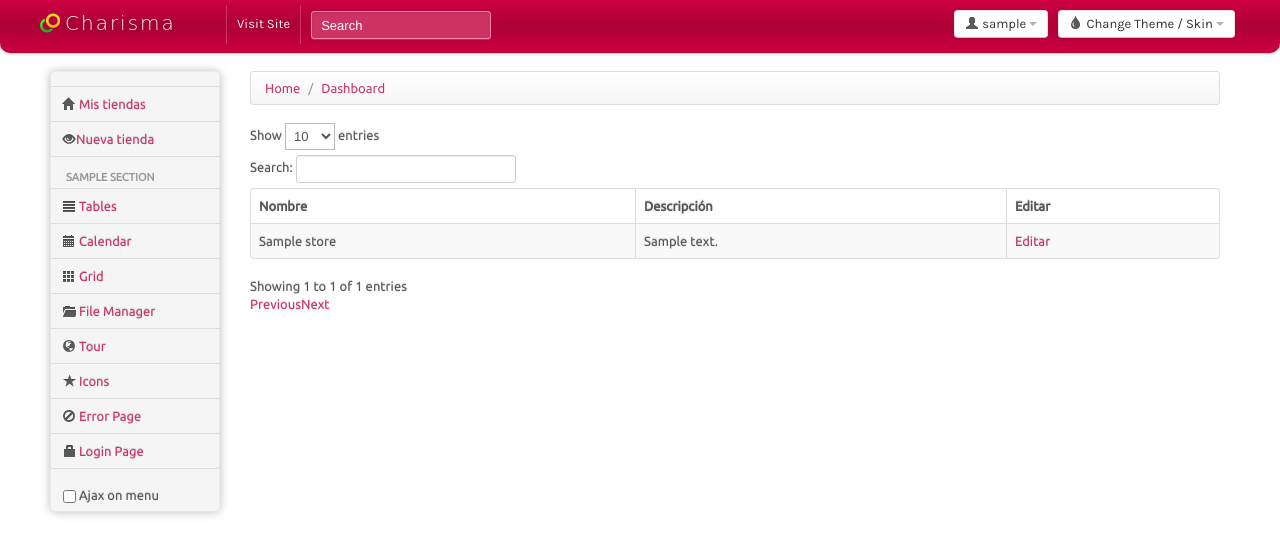
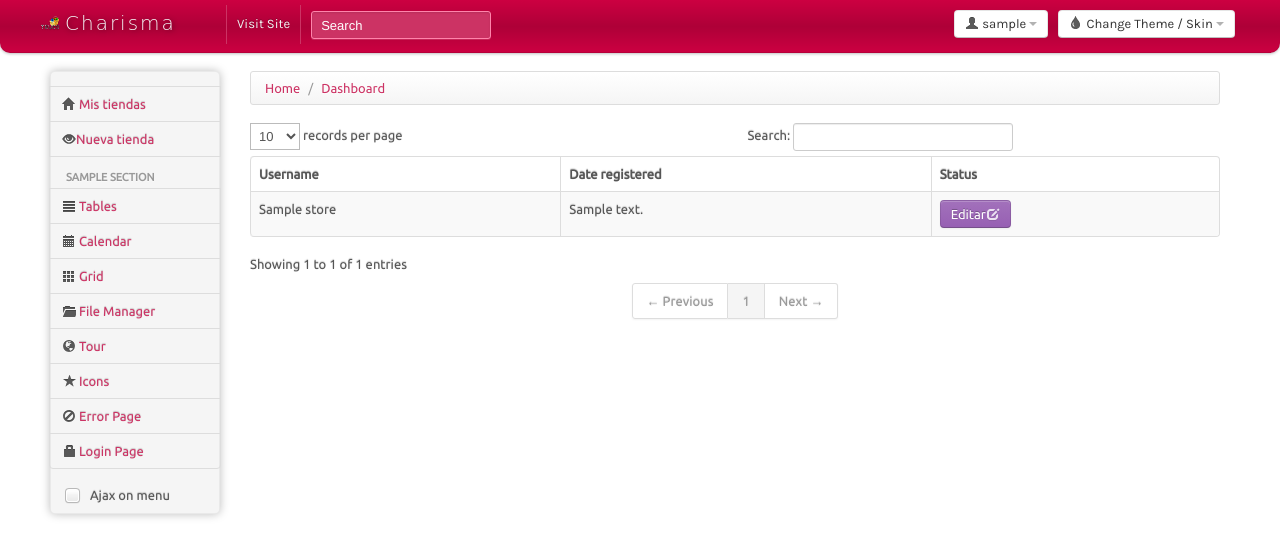
Before and after one commit to alemarmed/Truco, a Django app: page /my-stores/ in a window 1280 px wide. Shown: the top 557 px of the page. Run offline with Django 3.2, Linux system fonts and the light colour scheme; a user stored in the database is signed in; tables that the repository leaves empty hold one stand-in row (values such as "Sample post"); parts of the project's set-up code (start-up, migrations or seed data) failed here and were passed over; some libraries are stand-ins or nearby versions; some web fonts are replaced.

Commit message:
add datatable to admin show stores

```diff
--- a/server_truco/templates/base.html
+++ b/server_truco/templates/base.html
@@ -48,49 +48,7 @@
 {% block content %} {% endblock %}
 </div>
 {% block footer %} {% endblock %}
-
-{% block extrascript %}{% endblock%}
-
-
-<!-- Placed at the end of the document so the pages load faster -->
-	<!-- external javascript
-	================================================== -->
-	<!-- Placed at the end of the document so the pages load faster -->
-
-	<!-- transition / effect library -->
-	<script src="{{STATIC_URL}}usmanhalatit-charisma/js/bootstrap-transition.js"></script>
-	<!-- alert enhancer library -->
-	<script src="{{STATIC_URL}}usmanhalatit-charisma/js/bootstrap-alert.js"></script>
-	<!-- modal / dialog library -->
-	<script src="{{STATIC_URL}}usmanhalatit-charisma/js/bootstrap-modal.js"></script>
-	<!-- custom dropdown library -->
-	<script src="{{STATIC_URL}}usmanhalatit-charisma/js/bootstrap-dropdown.js"></script>
-	<!-- scrolspy library -->
-	<script src="{{STATIC_URL}}usmanhalatit-charisma/js/bootstrap-scrollspy.js"></script>
-	<!-- library for creating tabs -->
-	<script src="{{STATIC_URL}}usmanhalatit-charisma/js/bootstrap-tab.js"></script>
-	<!-- library for advanced tooltip -->
-	<script src="{{STATIC_URL}}usmanhalatit-charisma/js/bootstrap-tooltip.js"></script>
-	<!-- popover effect library -->
-	<script src="{{STATIC_URL}}usmanhalatit-charisma/js/bootstrap-popover.js"></script>
-	<!-- button enhancer library -->
-	<script src="{{STATIC_URL}}usmanhalatit-charisma/js/bootstrap-button.js"></script>
-	<!-- accordion library (optional, not used in demo) -->
-	<script src="{{STATIC_URL}}usmanhalatit-charisma/js/bootstrap-collapse.js"></script>
-	<!-- carousel slideshow library (optional, not used in demo) -->
-	<script src="{{STATIC_URL}}usmanhalatit-charisma/js/bootstrap-carousel.js"></script>
-	<!-- autocomplete library -->
-	<script src="{{STATIC_URL}}usmanhalatit-charisma/js/bootstrap-typeahead.js"></script>
-	<!-- tour library -->
-	<script src="{{STATIC_URL}}usmanhalatit-charisma/js/bootstrap-tour.js"></script>
-	<!-- library for cookie management -->
-	<script src="{{STATIC_URL}}usmanhalatit-charisma/js/jquery.cookie.js"></script>
-	<!-- calander plugin -->
-	<script src='{{STATIC_URL}}usmanhalatit-charisma/js/fullcalendar.min.js'></script>
-	<!-- data table plugin -->
-	<script src='{{STATIC_URL}}usmanhalatit-charisma/js/jquery.dataTables.min.js'></script>
-
-
+{% block extrascript %}{% endblock extrascript%}
 <script src="{{STATIC_URL}}js/gmap3.js" type="text/javascript"></script>
 </body>
 </html>
--- a/server_truco/templates/base_admin.html
+++ b/server_truco/templates/base_admin.html
@@ -14,6 +14,71 @@
 	<link href='{{STATIC_URL}}usmanhalatit-charisma/css/jquery.iphone.toggle.css' rel='stylesheet'>
 	<link href='{{STATIC_URL}}usmanhalatit-charisma/css/opa-icons.css' rel='stylesheet'>
 	<link href='{{STATIC_URL}}usmanhalatit-charisma/css/uploadify.css' rel='stylesheet'>
+	<!-- chart libraries start -->
+	<script src="{{STATIC_URL}}usmanhalatit-charisma/js/excanvas.js"></script>
+	<script src="{{STATIC_URL}}usmanhalatit-charisma/js/jquery.flot.min.js"></script>
+	<script src="{{STATIC_URL}}usmanhalatit-charisma/js/jquery.flot.pie.min.js"></script>
+	<script src="{{STATIC_URL}}usmanhalatit-charisma/js/jquery.flot.stack.js"></script>
+	<script src="{{STATIC_URL}}usmanhalatit-charisma/js/jquery.flot.resize.min.js"></script>
+	<!-- chart libraries end -->
+
+	<!-- select or dropdown enhancer -->
+	<script src="{{STATIC_URL}}usmanhalatit-charisma/js/jquery.chosen.min.js"></script>
+	<!-- checkbox, radio, and file input styler -->
+	<script src="{{STATIC_URL}}usmanhalatit-charisma/js/jquery.uniform.min.js"></script>
+	<!-- plugin for gallery image view -->
+	<script src="{{STATIC_URL}}usmanhalatit-charisma/js/jquery.colorbox.min.js"></script>
+	<!-- rich text editor library -->
+	<script src="{{STATIC_URL}}usmanhalatit-charisma/js/jquery.cleditor.min.js"></script>
+	<!-- notification plugin -->
+	<script src="{{STATIC_URL}}usmanhalatit-charisma/js/jquery.noty.js"></script>
+	<!-- file manager library -->
+	<script src="{{STATIC_URL}}usmanhalatit-charisma/js/jquery.elfinder.min.js"></script>
+	<!-- star rating plugin -->
+	<script src="{{STATIC_URL}}usmanhalatit-charisma/js/jquery.raty.min.js"></script>
+	<!-- for iOS style toggle switch -->
+	<script src="{{STATIC_URL}}usmanhalatit-charisma/js/jquery.iphone.toggle.js"></script>
+	<!-- autogrowing textarea plugin -->
+	<script src="{{STATIC_URL}}usmanhalatit-charisma/js/jquery.autogrow-textarea.js"></script>
+	<!-- multiple file upload plugin -->
+	<script src="{{STATIC_URL}}usmanhalatit-charisma/js/jquery.uploadify-3.1.min.js"></script>
+	<!-- history.js for cross-browser state change on ajax -->
+	<script src="{{STATIC_URL}}usmanhalatit-charisma/js/jquery.history.js"></script>
+	<!-- application script for Charisma demo -->
+	<script src="{{STATIC_URL}}usmanhalatit-charisma/js/bootstrap-transition.js"></script>
+	<!-- alert enhancer library -->
+	<script src="{{STATIC_URL}}usmanhalatit-charisma/js/bootstrap-alert.js"></script>
+	<!-- modal / dialog library -->
+	<script src="{{STATIC_URL}}usmanhalatit-charisma/js/bootstrap-modal.js"></script>
+	<!-- custom dropdown library -->
+	<script src="{{STATIC_URL}}usmanhalatit-charisma/js/bootstrap-dropdown.js"></script>
+	<!-- scrolspy library -->
+	<script src="{{STATIC_URL}}usmanhalatit-charisma/js/bootstrap-scrollspy.js"></script>
+	<!-- library for creating tabs -->
+	<script src="{{STATIC_URL}}usmanhalatit-charisma/js/bootstrap-tab.js"></script>
+	<!-- library for advanced tooltip -->
+	<script src="{{STATIC_URL}}usmanhalatit-charisma/js/bootstrap-tooltip.js"></script>
+	<!-- popover effect library -->
+	<script src="{{STATIC_URL}}usmanhalatit-charisma/js/bootstrap-popover.js"></script>
+	<!-- button enhancer library -->
+	<script src="{{STATIC_URL}}usmanhalatit-charisma/js/bootstrap-button.js"></script>
+	<!-- accordion library (optional, not used in demo) -->
+	<script src="{{STATIC_URL}}usmanhalatit-charisma/js/bootstrap-collapse.js"></script>
+	<!-- carousel slideshow library (optional, not used in demo) -->
+	<script src="{{STATIC_URL}}usmanhalatit-charisma/js/bootstrap-carousel.js"></script>
+	<!-- autocomplete library -->
+	<script src="{{STATIC_URL}}usmanhalatit-charisma/js/bootstrap-typeahead.js"></script>
+	<!-- tour library -->
+	<script src="{{STATIC_URL}}usmanhalatit-charisma/js/bootstrap-tour.js"></script>
+	<!-- library for cookie management -->
+	<script src="{{STATIC_URL}}usmanhalatit-charisma/js/jquery.cookie.js"></script>
+	<!-- calander plugin -->
+	<script src='{{STATIC_URL}}usmanhalatit-charisma/js/fullcalendar.min.js'></script>
+	<!-- data table plugin -->
+	<script src='{{STATIC_URL}}usmanhalatit-charisma/js/jquery.dataTables.min.js'></script>
+
+	<script src="{{STATIC_URL}}usmanhalatit-charisma/js/charisma.js"></script>
+
 {% endblock %}
 {% block menu%}
 	<div class="navbar">
@@ -24,7 +89,7 @@
 					<span class="icon-bar"></span>
 					<span class="icon-bar"></span>
 				</a>
-				<a class="brand" href="index.html"> <img alt="Charisma Logo" src="img/logo20.png" /> <span>Charisma</span></a>
+				<a class="brand" href="index.html"> <img alt="Charisma Logo" src="{{STATIC_URL}}img/truco.png" /> <span>Charisma</span></a>
 
 				<!-- theme selector starts -->
 				<div class="btn-group pull-right theme-container" >
@@ -83,7 +148,7 @@
 					<ul class="nav nav-tabs nav-stacked main-menu">
 						<li class="nav-header hidden-tablet">{% trans Tiendas %}</li>
 						<li><a class="ajax-link" href="/my-stores"><i class="icon-home"></i><span class="hidden-tablet"> {% trans "Mis tiendas "%}</span></a></li>
-						<li><a class="ajax-link" href="/stores/new"><i class="icon-eye-open"></i><span class="hidden-tablet">{% trans "Nueva tienda"%}</span></a></li>
+						<li><a class="ajax-link" href="/store/new"><i class="icon-eye-open"></i><span class="hidden-tablet">{% trans "Nueva tienda"%}</span></a></li>
 						<li class="nav-header hidden-tablet">Sample Section</li>
 						<li><a class="ajax-link" href="table.html"><i class="icon-align-justify"></i><span class="hidden-tablet"> Tables</span></a></li>
 						<li><a class="ajax-link" href="calendar.html"><i class="icon-calendar"></i><span class="hidden-tablet"> Calendar</span></a></li>
@@ -123,37 +188,8 @@
 {% endblock content%}
 {% block footer%}
 {% endblock %}
-{% block extrascript%}
-	<!-- chart libraries start -->
-	<script src="{{STATIC_URL}}usmanhalatit-charisma/js/excanvas.js"></script>
-	<script src="{{STATIC_URL}}usmanhalatit-charisma/js/jquery.flot.min.js"></script>
-	<script src="{{STATIC_URL}}usmanhalatit-charisma/js/jquery.flot.pie.min.js"></script>
-	<script src="{{STATIC_URL}}usmanhalatit-charisma/js/jquery.flot.stack.js"></script>
-	<script src="{{STATIC_URL}}usmanhalatit-charisma/js/jquery.flot.resize.min.js"></script>
-	<!-- chart libraries end -->
-
-	<!-- select or dropdown enhancer -->
-	<script src="{{STATIC_URL}}usmanhalatit-charisma/js/jquery.chosen.min.js"></script>
-	<!-- checkbox, radio, and file input styler -->
-	<script src="{{STATIC_URL}}usmanhalatit-charisma/js/jquery.uniform.min.js"></script>
-	<!-- plugin for gallery image view -->
-	<script src="{{STATIC_URL}}usmanhalatit-charisma/js/jquery.colorbox.min.js"></script>
-	<!-- rich text editor library -->
-	<script src="{{STATIC_URL}}usmanhalatit-charisma/js/jquery.cleditor.min.js"></script>
-	<!-- notification plugin -->
-	<script src="{{STATIC_URL}}usmanhalatit-charisma/js/jquery.noty.js"></script>
-	<!-- file manager library -->
-	<script src="{{STATIC_URL}}usmanhalatit-charisma/js/jquery.elfinder.min.js"></script>
-	<!-- star rating plugin -->
-	<script src="{{STATIC_URL}}usmanhalatit-charisma/js/jquery.raty.min.js"></script>
-	<!-- for iOS style toggle switch -->
-	<script src="{{STATIC_URL}}usmanhalatit-charisma/js/jquery.iphone.toggle.js"></script>
-	<!-- autogrowing textarea plugin -->
-	<script src="{{STATIC_URL}}usmanhalatit-charisma/js/jquery.autogrow-textarea.js"></script>
-	<!-- multiple file upload plugin -->
-	<script src="{{STATIC_URL}}usmanhalatit-charisma/js/jquery.uploadify-3.1.min.js"></script>
-	<!-- history.js for cross-browser state change on ajax -->
-	<script src="{{STATIC_URL}}usmanhalatit-charisma/js/jquery.history.js"></script>
-	<!-- application script for Charisma demo -->
-	<script src="{{STATIC_URL}}usmanhalatit-charisma/js/charisma.js"></script>
+{% block extrascript %}
+<script>
+alert("VAMOS");
+</script>
 {% endblock %}
--- a/server_truco/templates/list_stores.html
+++ b/server_truco/templates/list_stores.html
@@ -4,33 +4,26 @@
 {% block title %}{% trans "This is the title." %}{% endblock %}
 
 {% block extrascript %}
-<script type="text/javascript">
-$(function() {
-
-  var oTable = $('#table_stores').dataTable({
-  "sDom": "<'row'<'span6'l><'span6'f>r>t<'row'<'span6'i><'span6'p>>"
-  });
-$.extend( $.fn.dataTableExt.oStdClasses, {
-    "sWrapper": "dataTables_wrapper form-inline"
-} );
-} );
-</script>
 {% endblock %}
 {% block contentdata %}
-<table cellpadding="0" cellspacing="0" border="0" class="table table-striped table-bordered" id="table_stores">
+<div class="row-fluid sortable">
+	<table id='table'  class="table table-striped table-bordered bootstrap-datatable datatable">
 		  <thead>
-<th>Nombre</th>
-<th>Descripción</th>
-<th>Editar</th>
+			  <tr>
+				  <th>Username</th>
+				  <th>Date registered</th>
+				  <th>Status</th>
+			  </tr>
 		  </thead>
 		  <tbody>
 		       {% for store in stores %}
 		       <tr>
 		       		<td>{{ store.name|capfirst }}</td>
 		       		<td>{{ store.description|capfirst }}</td>
-       <td><a href="/store/edit/{{store.id}}">Editar</a></td>
+		       		<td><a href="/store/edit/{{store.id}}" class="btn btn-info">Editar<i class="icon-edit icon-white"></i></a></td>
 		       </tr>
 		       {% endfor %}
 		  </tbody>
 	 </table>
+</div><!--/row-->
 {% endblock %}
```
Lines whose indentation alone changed are shown as unchanged.
